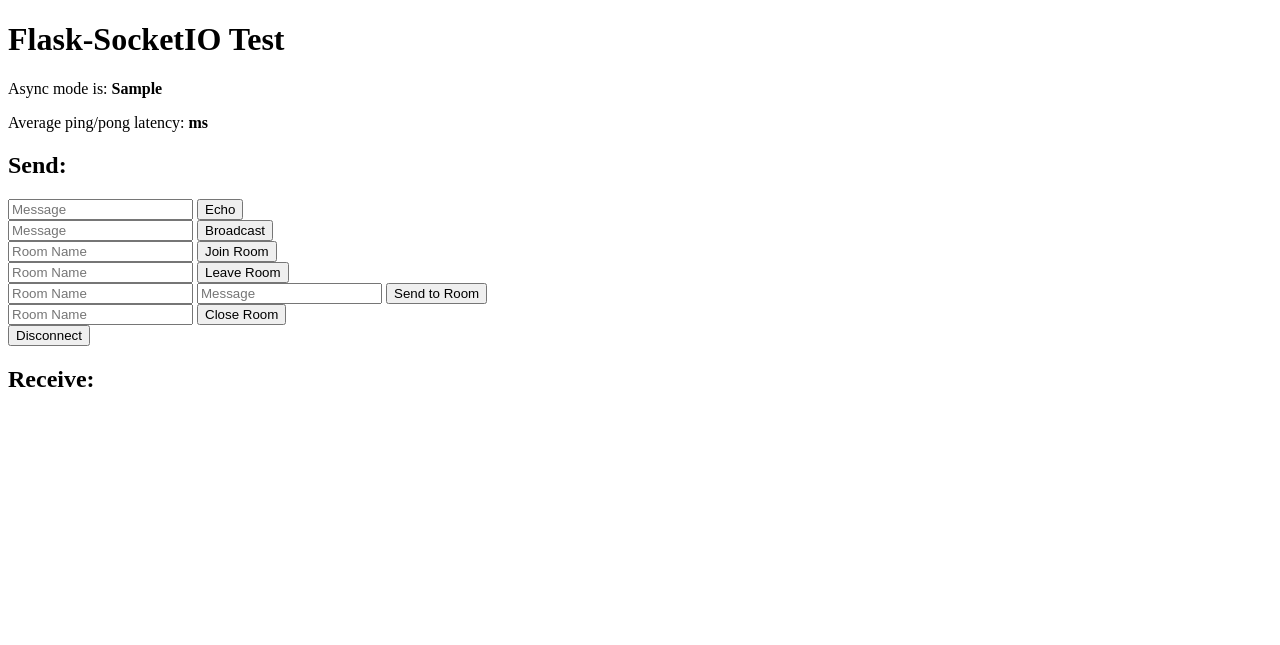
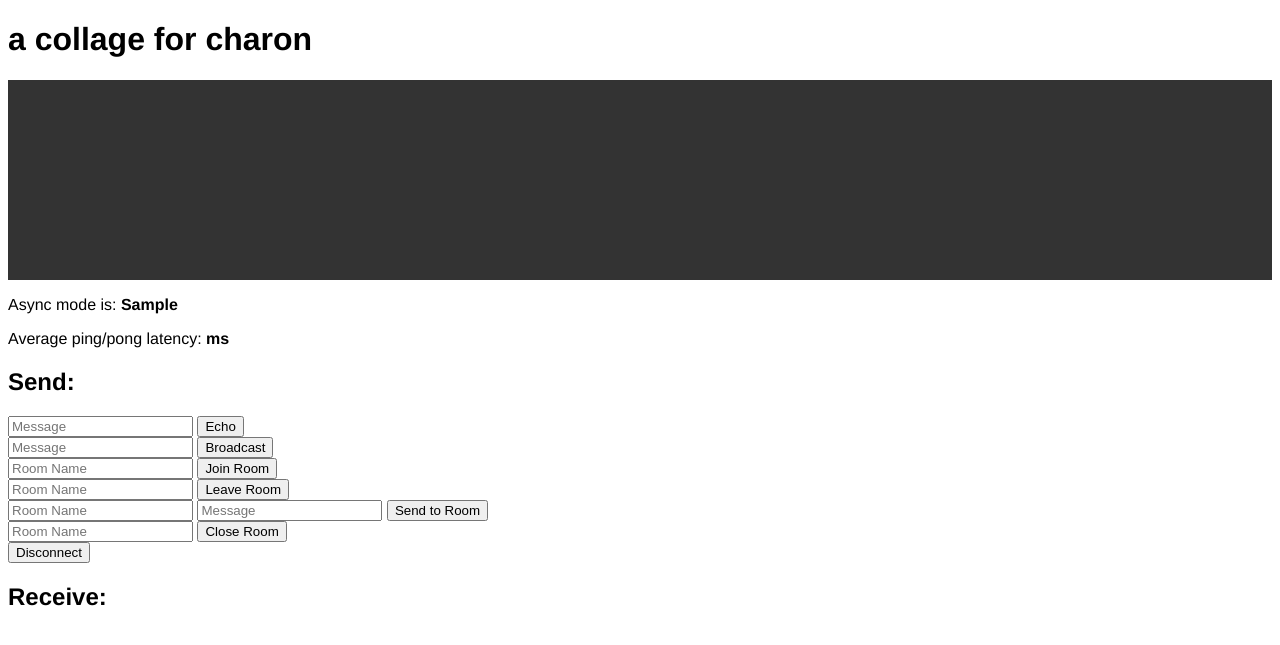
Before and after one commit to usdivad/a-collage-for-charon, a Flask app: template src/templates/index.html in a window 1280 px wide. Shown: the top 645 px of the page. Run offline with Flask 2, Linux system fonts and the light colour scheme; the template is opened without the code that fills it: most values are stand-ins (such as "Sample title", 1, 10 or a date in 2020); some libraries are stand-ins or nearby versions.

Commit message:
add clicky div; update style a bit

```diff
--- /dev/null
+++ b/src/static/style.css
@@ -0,0 +1,15 @@
+body {
+    font-family: Helvetica, sans-serif;
+}
+
+#clicky {
+    background: #333333;
+    width: 100%;
+    height: 50%;
+    min-width: 500px;
+    min-height: 200px;
+}
+
+#clicky:active {
+    background: #888888;
+}
--- a/src/templates/index.html
+++ b/src/templates/index.html
@@ -1,7 +1,8 @@
 <!DOCTYPE HTML>
 <html>
 <head>
-    <title>Flask-SocketIO Test</title>
+    <title>a collage for charon</title>
+    <link rel="stylesheet" type="text/css" href="{{ url_for('static', filename='style.css') }}">
     <script type="text/javascript" src="//code.jquery.com/jquery-1.4.2.min.js"></script>
     <script type="text/javascript" src="//cdnjs.cloudflare.com/ajax/libs/socket.io/1.3.5/socket.io.min.js"></script>
     <script type="text/javascript" charset="utf-8">
@@ -91,7 +92,11 @@
     </script>
 </head>
 <body>
-    <h1>Flask-SocketIO Test</h1>
+    <h1>a collage for charon</h1>
+    <p>
+        <div id="clicky"></div>
+    </p>
+
     <p>Async mode is: <b>{{ async_mode }}</b></p>
     <p>Average ping/pong latency: <b><span id="ping-pong"></span>ms</b></p>
     <h2>Send:</h2>
```
Also changed, not shown: 1 other file.
